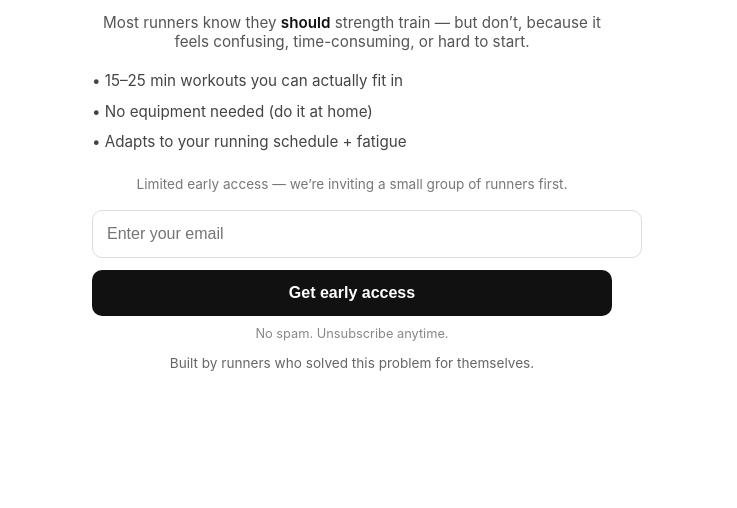
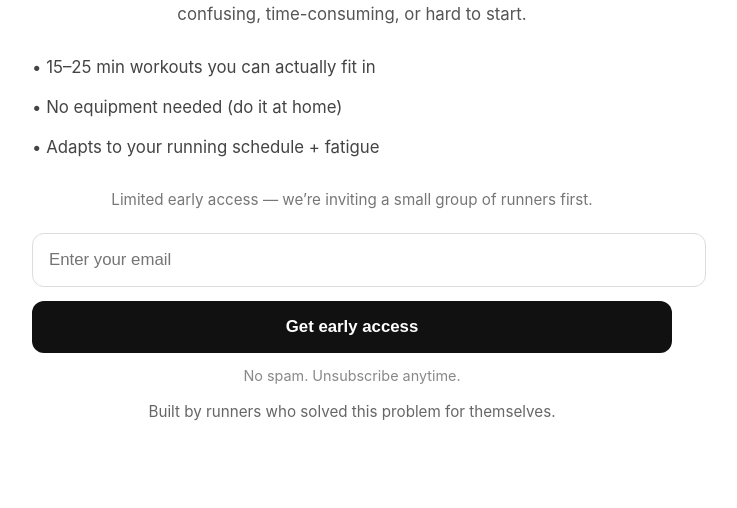
Before and after one commit to zachyangme-netizen/coreon-landing, a plain HTML site: page index.html in a window 1280 px wide. Shown: the part 292-800 px from the top of the page, without its empty margins (288-1025 px from the left). Drawn offline with Linux system fonts and the light colour scheme.

Commit message:
Update index.html
Fix font side and spacing

```diff
--- a/index.html
+++ b/index.html
@@ -1,291 +1,156 @@
 <!DOCTYPE html>
-
 <html lang="en">
 
 <head>
-
     <meta charset="UTF-8" />
-
     <meta name="viewport" content="width=device-width, initial-scale=1.0" />
-
     <title>Coreon</title>
-
     <style>
         body {
-
             margin: 0;
-
             font-family: -apple-system, BlinkMacSystemFont, "Segoe UI", sans-serif;
-
             background: #fff;
-
             color: #111;
-
             display: flex;
-
             align-items: center;
-
             justify-content: center;
-
-            height: 100vh;
-
+            min-height: 100vh;
         }
 
-
-
         .container {
-
-            max-width: 520px;
-
-            padding: 24px;
-
+            max-width: 640px;
+            padding: 40px 28px;
             text-align: center;
-
         }
 
-
-
         h1 {
-
-            font-size: 2.4rem;
-
-            margin-bottom: 8px;
-
+            font-size: 3rem;
+            margin-bottom: 12px;
             letter-spacing: -0.03em;
-
+            line-height: 1.1;
         }
 
-
-
         .subheadline {
-
-            font-size: 1.15rem;
-
+            font-size: 1.35rem;
             font-weight: 600;
-
-            margin-bottom: 16px;
-
+            margin-bottom: 22px;
+            line-height: 1.35;
         }
 
-
-
         .context {
-
             color: #555;
-
-            font-size: 0.95rem;
-
-            margin-bottom: 18px;
-
+            font-size: 1.05rem;
+            margin-bottom: 24px;
+            line-height: 1.6;
         }
 
-
-
         .benefits {
-
             text-align: left;
-
-            margin-bottom: 22px;
-
+            margin-bottom: 28px;
             color: #444;
-
-            font-size: 0.95rem;
-
-            line-height: 1.6;
-
+            font-size: 1.05rem;
+            line-height: 1.8;
         }
 
-
-
         .benefits div {
-
-            margin-bottom: 6px;
-
+            margin-bottom: 10px;
         }
 
-
-
         .highlight {
-
             font-weight: 600;
-
             color: #111;
-
         }
 
-
-
         .urgency {
-
-            font-size: 0.85rem;
-
+            font-size: 0.95rem;
             color: #777;
-
-            margin-bottom: 18px;
-
+            margin-bottom: 24px;
         }
 
-
-
         input {
-
             width: 100%;
-
-            padding: 14px;
-
+            padding: 16px;
             border: 1px solid #ddd;
-
-            border-radius: 10px;
-
-            margin-bottom: 12px;
-
-            font-size: 1rem;
-
+            border-radius: 12px;
+            margin-bottom: 14px;
+            font-size: 1.05rem;
         }
 
-
-
         button {
-
             width: 100%;
-
-            padding: 14px;
-
+            padding: 16px;
             border: none;
-
-            border-radius: 10px;
-
+            border-radius: 12px;
             background: #111;
-
             color: #fff;
-
-            font-size: 1rem;
-
+            font-size: 1.05rem;
             font-weight: 600;
-
             cursor: pointer;
-
         }
 
-
-
         button:hover {
-
             opacity: 0.9;
-
         }
 
-
-
         .small {
-
-            margin-top: 10px;
-
-            font-size: 0.8rem;
-
+            margin-top: 14px;
+            font-size: 0.9rem;
             color: #888;
-
         }
 
-
-
         .credibility {
-
-            margin-top: 14px;
-
-            font-size: 0.85rem;
-
+            margin-top: 18px;
+            font-size: 0.95rem;
             color: #666;
-
         }
     </style>
-
 </head>
 
 <body>
-
     <div class="container">
-
         <h1>Coreon</h1>
 
-
-
         <div class="small" style="margin-bottom:12px;">
-
             A simple strength training app built for runners.
-
         </div>
 
-
-
         <div class="subheadline">
-
             Strength training for runners who <em>say</em> they don’t have time.
-
         </div>
 
-
-
         <div class="context">
-
             Most runners know they <span class="highlight">should</span> strength train —
-
             but don’t, because it feels confusing, time-consuming, or hard to start.
-
         </div>
 
-
-
         <div class="benefits">
-
             <div>• 15–25 min workouts you can actually fit in</div>
-
             <div>• No equipment needed (do it at home)</div>
-
             <div>• Adapts to your running schedule + fatigue</div>
-
         </div>
 
-
-
         <div class="urgency">
-
             Limited early access — we’re inviting a small group of runners first.
-
         </div>
 
+        <div id="form-container">
+            <form onsubmit="event.preventDefault(); document.getElementById('success').style.display='block'; document.getElementById('form-container').style.display='none';">
 
-
-        <form onsubmit="event.preventDefault(); document.getElementById('success').style.display='block'; this.reset();">
-
-            <input type="email" placeholder="Enter your email" required />
-
-            <button type="submit">Get early access</button>
-
-        </form>
-
-
+                <input type="email" placeholder="Enter your email" required />
+                <button type="submit">Get early access</button>
+            </form>
+        </div>
 
         <div id="success" style="display:none; margin-top:12px; font-size:0.9rem; color:#2e7d32;">
-
             You're in. We’ll be in touch soon.
-
         </div>
-
-
 
         <div class="small">No spam. Unsubscribe anytime.</div>
 
-
-
         <div class="credibility">
-
             Built by runners who solved this problem for themselves.
-
         </div>
-
     </div>
-
 </body>
 
 </html>
```
